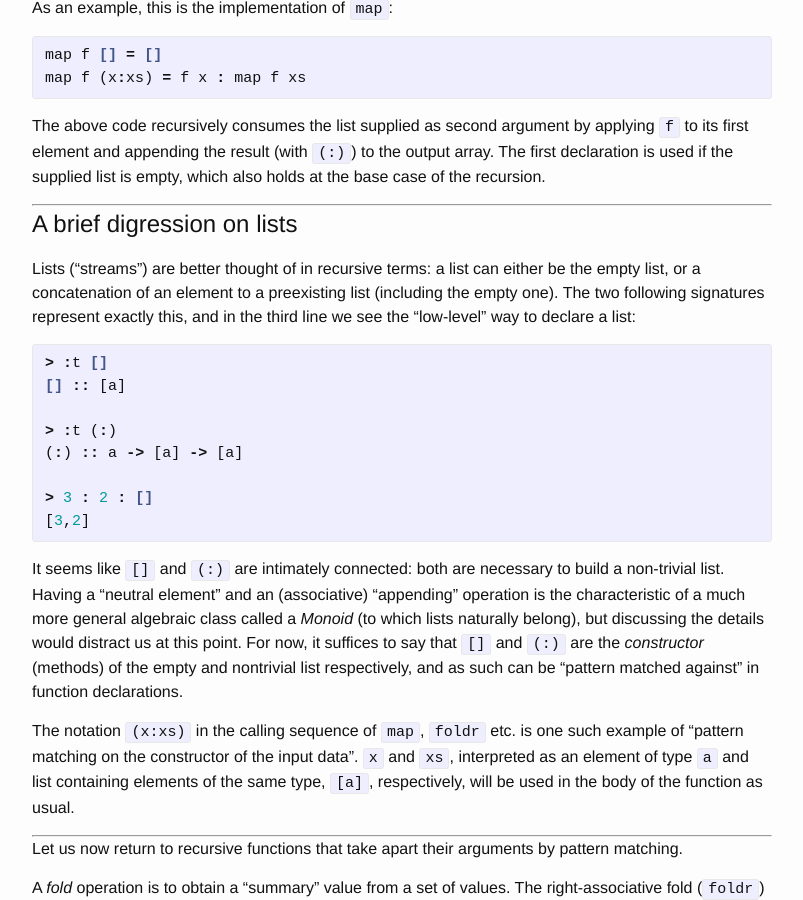
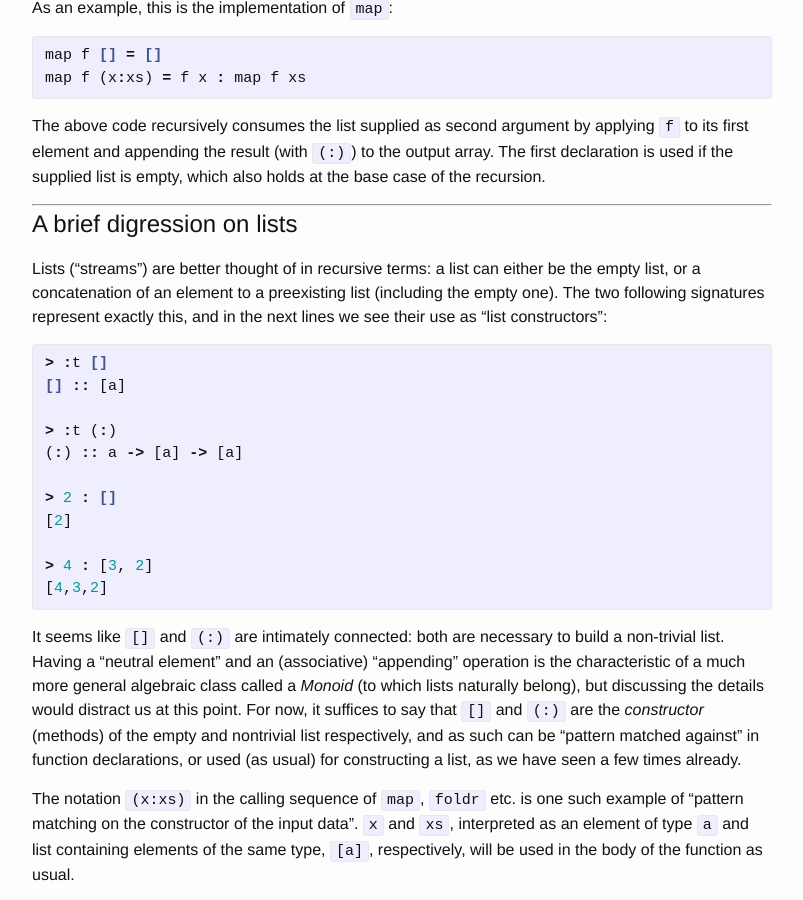
Before and after one commit to ocramz/ocramz.github.io, a Jekyll site: the page built from _posts/2015-08-21-haskell-tut-v1.markdown, in a window 1280 px wide and 900 px high, scrolled down 12089 px. Shown: the whole window, without its empty margins (238-1041 px from the left). Built offline with Jekyll 4.4.1, drawn with Linux system fonts in a browser that asks for light colours; Markdown is read by kramdown in place of the engine named in the settings; formulas are drawn with MathJax 3.

Commit message:
blog update

```diff
--- a/_posts/2015-08-21-haskell-tut-v1.markdown
+++ b/_posts/2015-08-21-haskell-tut-v1.markdown
@@ -547,7 +547,7 @@ The above code recursively consumes the list supplied as second argument by appl
 # A brief digression on lists
 
 Lists ("streams") are better thought of in recursive terms: a list can either be the empty list, or a concatenation of an element to a preexisting list (including the empty one).
-The two following signatures represent exactly this, and in the third line we see the "low-level" way to declare a list:
+The two following signatures represent exactly this, and in the next lines we see their use as "list constructors":
 
 {% highlight haskell%}
 > :t []
@@ -556,12 +556,15 @@ The two following signatures represent exactly this, and in the third line we se
 > :t (:)
 (:) :: a -> [a] -> [a]
 
-> 3 : 2 : []
-[3,2]
+> 2 : []
+[2]
+
+> 4 : [3, 2]
+[4,3,2]
 {% endhighlight %}
 
 It seems like `[]` and `(:)` are intimately connected: both are necessary to build a non-trivial list. Having a "neutral element" and an (associative) "appending" operation is the characteristic of a much more general algebraic class called a _Monoid_ (to which lists naturally belong), but discussing the details would distract us at this point.
-For now, it suffices to say that `[]` and `(:)` are the _constructor_ (methods) of the empty and nontrivial list respectively, and as such can be "pattern matched against" in function declarations.
+For now, it suffices to say that `[]` and `(:)` are the _constructor_ (methods) of the empty and nontrivial list respectively, and as such can be "pattern matched against" in function declarations, or used (as usual) for constructing a list, as we have seen a few times already.
 
 The notation `(x:xs)` in the calling sequence of `map`, `foldr` etc. is one such example of "pattern matching on the constructor of the input data". `x` and `xs`, interpreted as an element of type `a` and list containing elements of the same type, `[a]`, respectively, will be used in the body of the function as usual.
 
```
Also changed, not shown: 2 other files.
